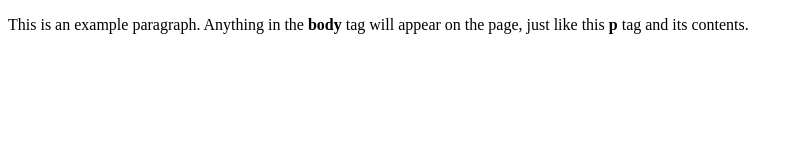
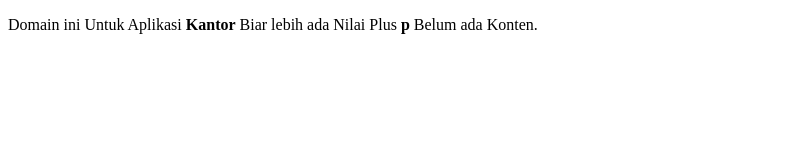
Before and after one commit to ppnkapp/home, a plain HTML site: page index.html in a window 1280 px wide. Shown: the whole page, without its empty margins (0-800 px from the left). Drawn offline with Linux system fonts and the light colour scheme.

Commit message:
Update index.html

```diff
--- a/index.html
+++ b/index.html
@@ -1,9 +1,9 @@
 <!doctype html>
 <html>
   <head>
-    <title>This is the title of the webpage!</title>
+    <title>Haloo Dunia!</title>
   </head>
   <body>
-    <p>This is an example paragraph. Anything in the <strong>body</strong> tag will appear on the page, just like this <strong>p</strong> tag and its contents.</p>
+    <p>Domain ini Untuk Aplikasi <strong>Kantor</strong> Biar lebih ada Nilai Plus <strong>p</strong> Belum ada Konten.</p>
   </body>
 </html>
```
